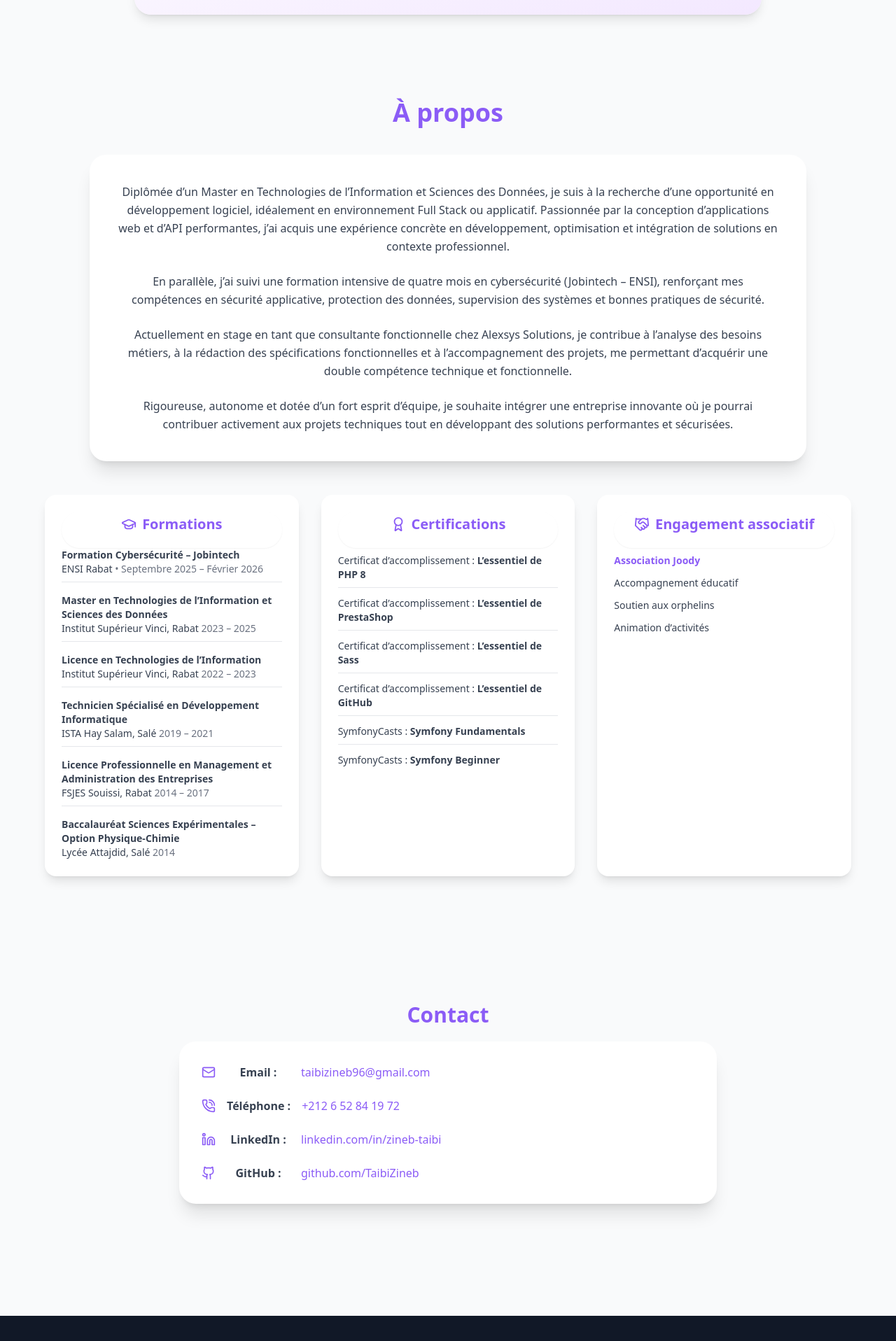
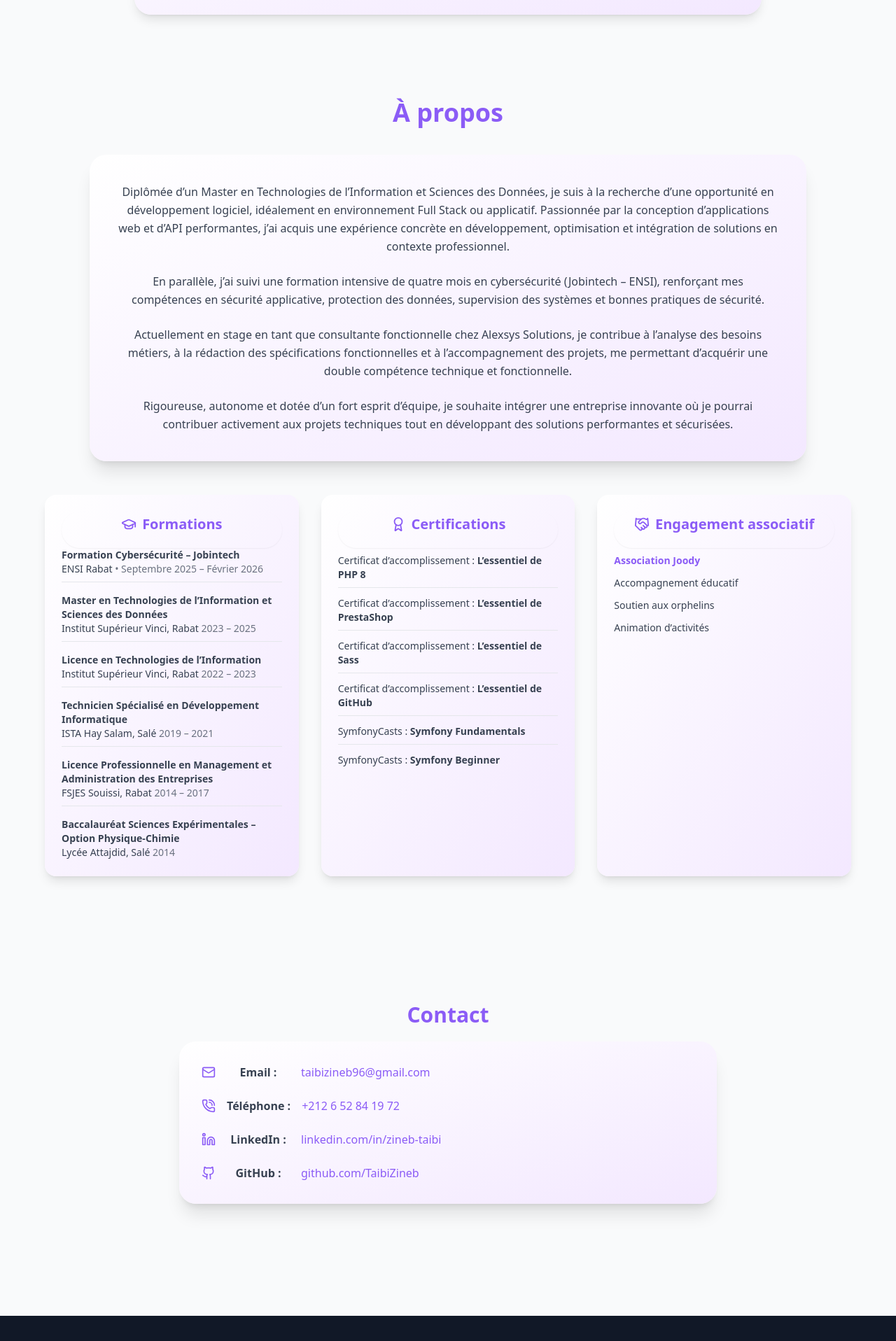
Before and after one commit to TaibiZineb/mon-portfolio, a React (Vite) app: page / in a window 1280 px wide. Shown: the part 392-2308 px from the top of the page at 70% size. Built offline with nearby package versions, Linux system fonts and the light colour scheme.

Commit message:
Amélioration du font

```diff
--- a/src/components/Footer.jsx
+++ b/src/components/Footer.jsx
@@ -3,11 +3,11 @@ import { Github, Linkedin, Mail } from "lucide-react";
 
 export default function Footer() {
   return (
-    <footer className="bg-gray-900 text-gray-300 py-8 mt-20">
+    <footer className="bg-gray-900 text-gray-300 py-8 mt-20 dark:bg-[var(--primary)] dark:text-black">
       <div className="max-w-6xl mx-auto px-6 text-center space-y-6">
 
         {/* Nom */}
-        <h3 className="text-xl font-semibold text-white">
+        <h3 className="text-xl font-semibold text-white dark:text-black">
           TAIBI <span className="text-[var(--accent)]">Zineb</span>
         </h3>
 
--- a/src/pages/About.jsx
+++ b/src/pages/About.jsx
@@ -8,7 +8,7 @@ export default function About() {
       </h2>
 
       {/* Bloc présentation */}
-      <div className="max-w-5xl mx-auto bg-white shadow-xl rounded-3xl p-8 md:p-10 text-center leading-relaxed text-gray-700 space-y-6">
+      <div className="max-w-5xl mx-auto bg-gradient-to-br from-white to-purple-100 shadow-xl rounded-3xl p-8 md:p-10 text-center leading-relaxed text-gray-700 space-y-6">
         <p>
           Diplômée d’un Master en Technologies de l’Information et Sciences des
           Données, je suis à la recherche d’une opportunité en développement
@@ -44,7 +44,7 @@ export default function About() {
       {/* Cartes */}
       <div id="formations"className="mt-12 max-w-6xl mx-auto grid md:grid-cols-3 gap-8">
         {/* Formations */}
-        <div className="bg-white shadow-lg rounded-2xl p-6 hover:shadow-2xl hover:-translate-y-1 transition duration-300 flex flex-col justify-between min-h-[350px]">
+        <div className="bg-gradient-to-br from-white to-purple-100 shadow-lg rounded-2xl p-6 hover:shadow-2xl hover:-translate-y-1 transition duration-300 flex flex-col justify-between min-h-[350px]">
            <div className="bg-[var(--accent)]/15 text-[var(--accent)] text-xs px-3 py-1 rounded-full font-medium shadow-sm hover:bg-[var(--accent-g)] hover:text-white transition">
            <h3 className="text-xl font-semibold justify-center text-center text-[var(--accent)] mb-4 flex items-center gap-2 hover:text-white">
            <GraduationCap size={22} />
@@ -97,7 +97,7 @@ export default function About() {
         </div>
 
         {/* Certifications */}
-        <div className="bg-white shadow-lg rounded-2xl p-6 hover:shadow-2xl hover:-translate-y-1 transition duration-300">
+        <div className="bg-gradient-to-br from-white to-purple-100 shadow-lg rounded-2xl p-6 hover:shadow-2xl hover:-translate-y-1 transition duration-300">
           <div className="bg-[var(--accent)]/15 text-[var(--accent)] text-xs px-3 py-1 rounded-full font-medium shadow-sm hover:bg-[var(--accent-g)] hover:text-white transition"><h3 className="text-xl font-semibold justify-center text-center text-[var(--accent)] mb-4 flex items-center gap-2 hover:text-white">
              <Award size={22} />
             Certifications
@@ -117,7 +117,7 @@ export default function About() {
         </div>
 
         {/* Engagement */}
-        <div className="bg-white shadow-lg rounded-2xl p-6 hover:shadow-2xl hover:-translate-y-1 transition duration-300">
+        <div className="bg-gradient-to-br from-white to-purple-100 shadow-lg rounded-2xl p-6 hover:shadow-2xl hover:-translate-y-1 transition duration-300">
           <div className="bg-[var(--accent)]/15 text-[var(--accent)] text-xs px-3 py-1 rounded-full font-medium shadow-sm hover:bg-[var(--accent-g)] hover:text-white transition"><h3 className="text-xl font-semibold justify-center text-centertext-[var(--accent)] mb-4 flex items-center gap-2 hover:text-white">
            <Handshake size={22} />
             Engagement associatif
--- a/src/pages/Contact.jsx
+++ b/src/pages/Contact.jsx
@@ -5,7 +5,7 @@ export default function Contact() {
   return (
     <section id="contact" className="bg-[var(--background)] py-20 text-center from-white px-10">
       <h2 className="text-3xl font-bold text-[var(--accent)] py-5 ">Contact</h2>
-       <div className="max-w-3xl mx-auto bg-white shadow-xl rounded-3xl p-8 space-y-6 text-gray-700">
+       <div className="max-w-3xl mx-auto bg-gradient-to-br from-white to-purple-100 shadow-xl rounded-3xl p-8 space-y-6 text-gray-700">
 
   {/* Email */}
   <div className="flex items-center gap-4">
```
